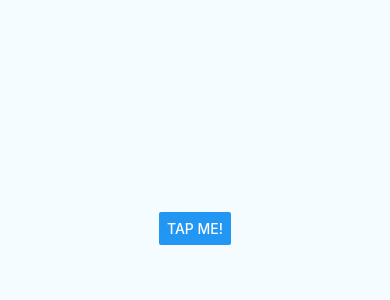
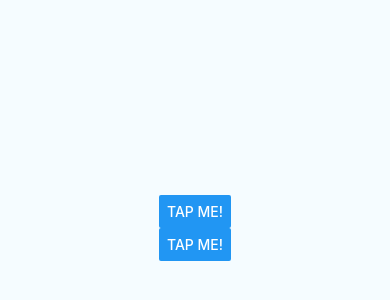
Before and after one commit to adg3748/news_app, a React Native app: screen / in a window 390 px wide. Shown: the part 194-494 px from the top of the page. Built offline with nearby package versions, Linux system fonts and the light colour scheme.

Commit message:
state更新成功

```diff
--- a/App.js
+++ b/App.js
@@ -13,6 +13,8 @@ export default class App extends Component {
   constructor(props){
     super(props);
     this.state = { movies: [] };
+    this.getMoviesFromApiAsync = this.getMoviesFromApiAsync.bind(this); // イベントハンドラの設定をする場合、bindしないとthisの内容が変わってしまい、setStateがundefiedだとエラーが出る
+     this._console = this._console.bind(this);
     }
   getMoviesFromApiAsync() { // 文頭にfunctionがついてないのは、関数ではなくイベントハンドラの定義であるため
     return fetch('https://facebook.github.io/react-native/movies.json')
@@ -31,7 +33,7 @@ export default class App extends Component {
       */
       .then((response) => response.json())
       .then((responseJson) => {
-        console.log(responseJson.movies);
+        this.setState({movies :responseJson.movies});
         /*
           [exp] Array [
           [exp]   Object {
@@ -61,10 +63,12 @@ export default class App extends Component {
         console.error(error);
       });
   }
+  _console() { console.log(this.state.movies); }
   render() {
     return (
       <View style={styles.container}>
         <Button onPress={this.getMoviesFromApiAsync} title="tap me!" />
+        <Button onPress={this._console} title="tap me!" />
         { /* Reactではbindしないとイベントハンドラ使えないらしいが、ReactNativeでは使用できた */}
       </View>
     );
```
